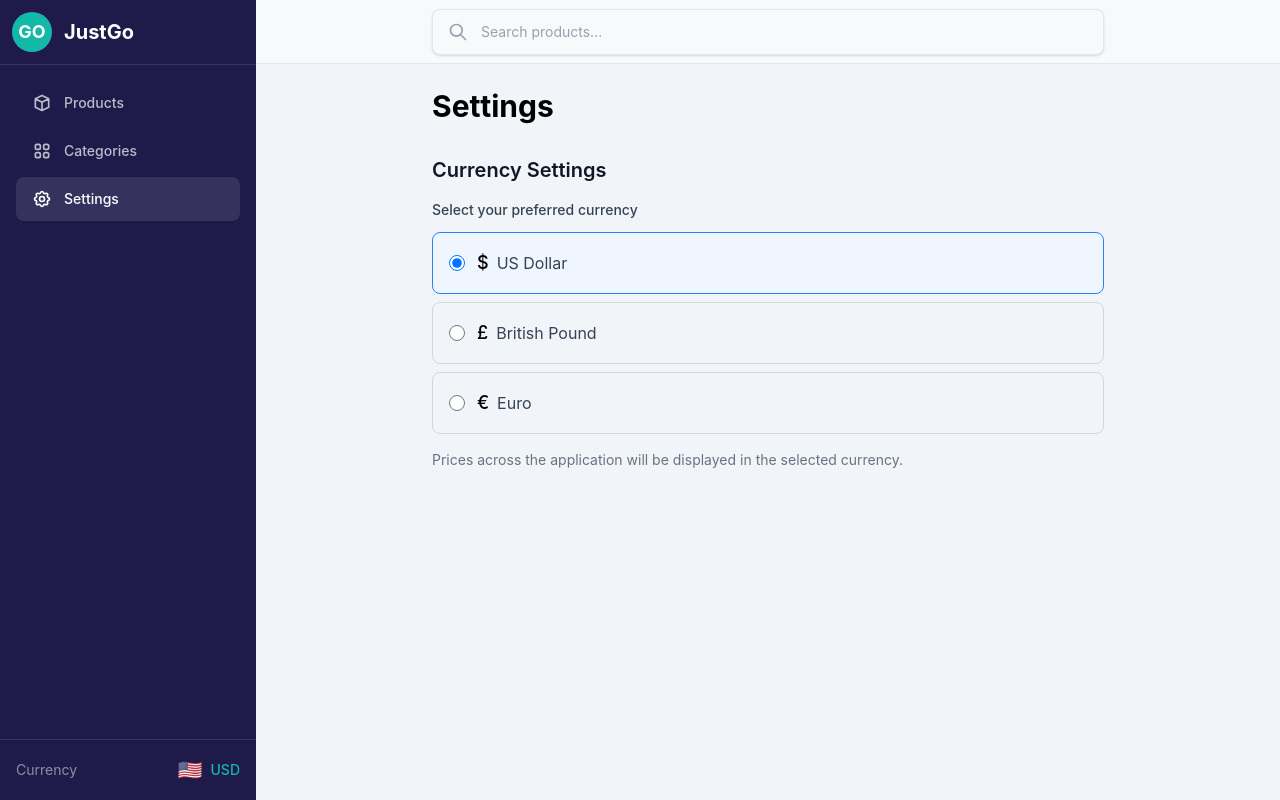
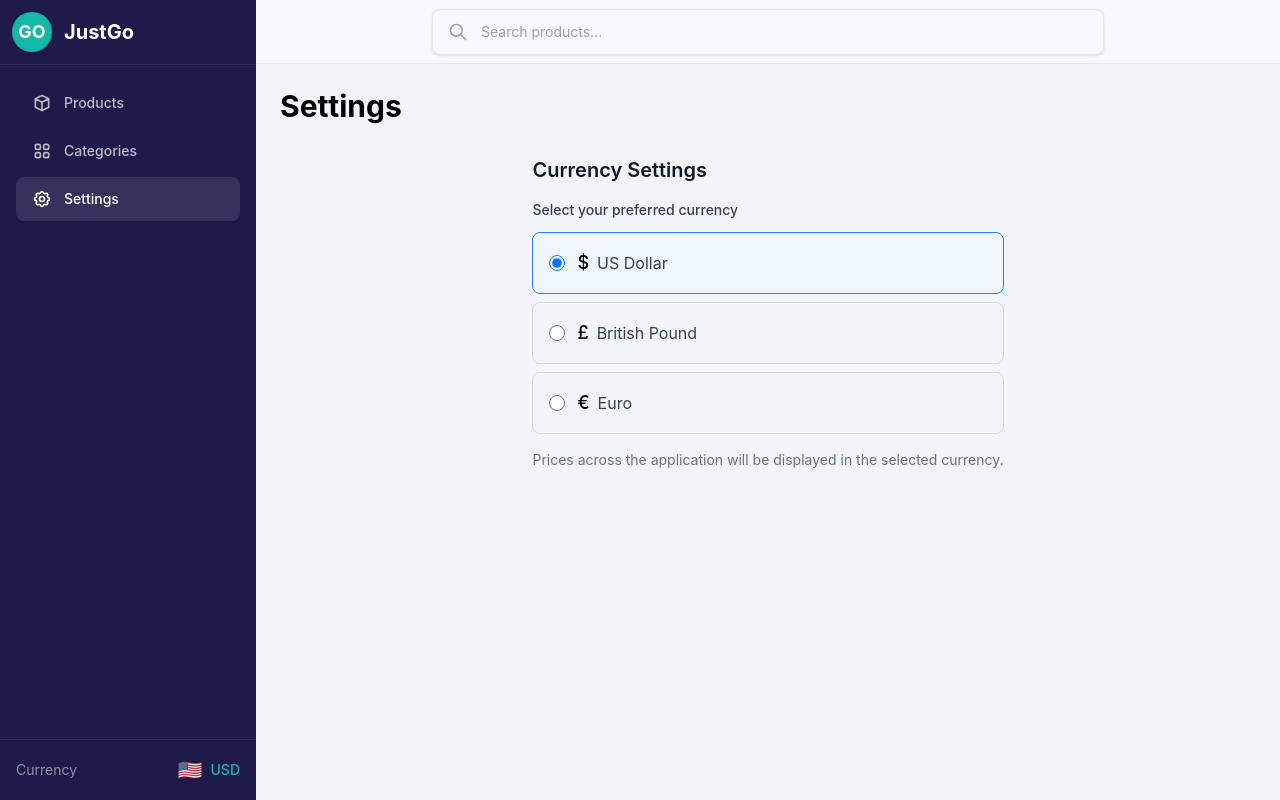
Before and after one commit to nurmdrafi/product-explorer-dashboard, a React (Vite) app: page /settings in a window 1280 px wide. Built offline with nearby package versions, Linux system fonts and the light colour scheme.

Commit message:
style: re-design settings page
Signed-off-by: nurmdrafi <nurmdrafi2014@gmail.com>

```diff
--- a/src/pages/SettingsPage.tsx
+++ b/src/pages/SettingsPage.tsx
@@ -3,12 +3,11 @@ import { CurrencySelector } from '@features/settings'
 export function SettingsPage() {
   return (
     <div className='container'>
+      <h1 className='text-3xl font-bold mb-8'>Settings</h1>
+      <div className='grid md:grid-cols-1 gap-8'>
       <div className='max-w-2xl mx-auto'>
-        <h1 className='text-3xl font-bold mb-8'>Settings</h1>
-
-        <div className='space-y-8'>
           <CurrencySelector />
-        </div>
+      </div>
       </div>
     </div>
   )
```
